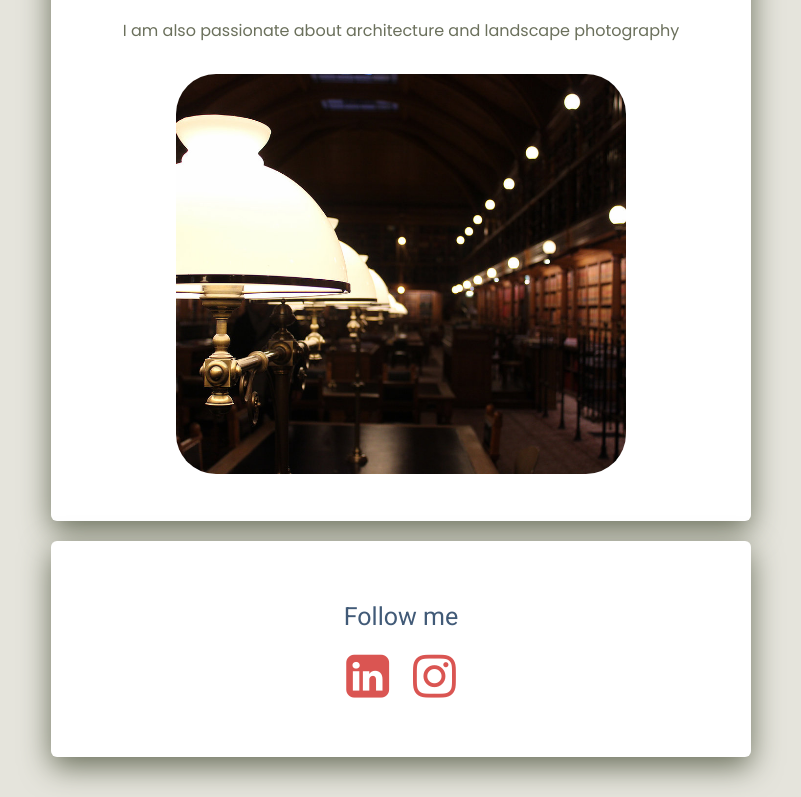
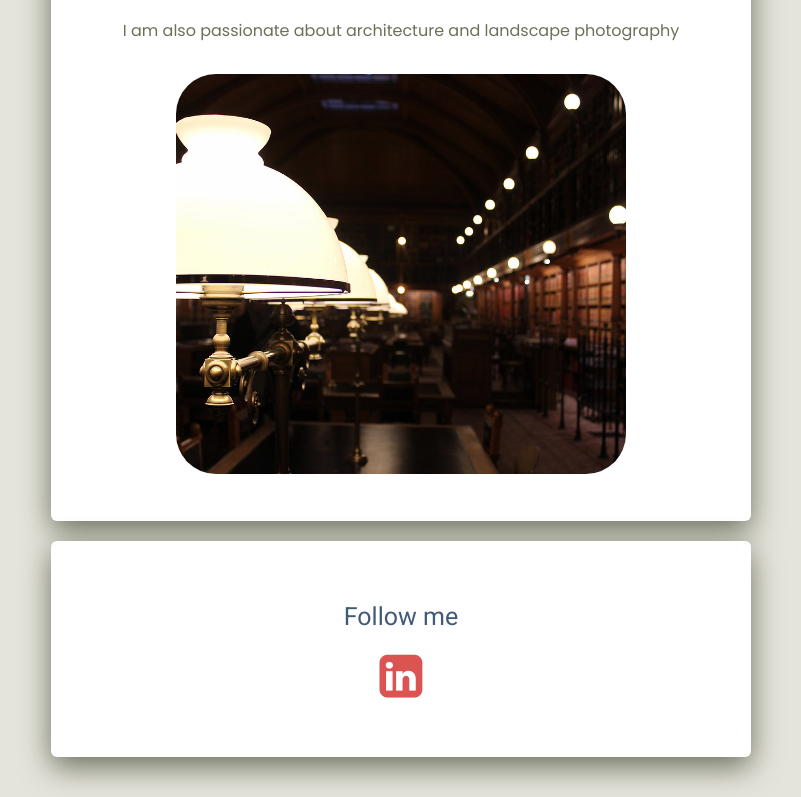
Before and after one commit to Nora-oumoucha/my-profile, a plain HTML site: page index.html in a window 1280 px wide. Shown: the part 1065-1862 px from the top of the page, without its empty margins (239-1040 px from the left). Drawn offline with Linux system fonts and the light colour scheme.

Commit message:
Update index.html

```diff
--- a/index.html
+++ b/index.html
@@ -51,9 +51,7 @@
 					</a>
 				</li>
 
-				<li>
-					<a href="https://www.instagram.com/nora_dvs/"><i class="fa fa-instagram" aria-hidden="true"></i></a>
-				</li>
+
 				</ul>
 		</div>
 	</div>
```
